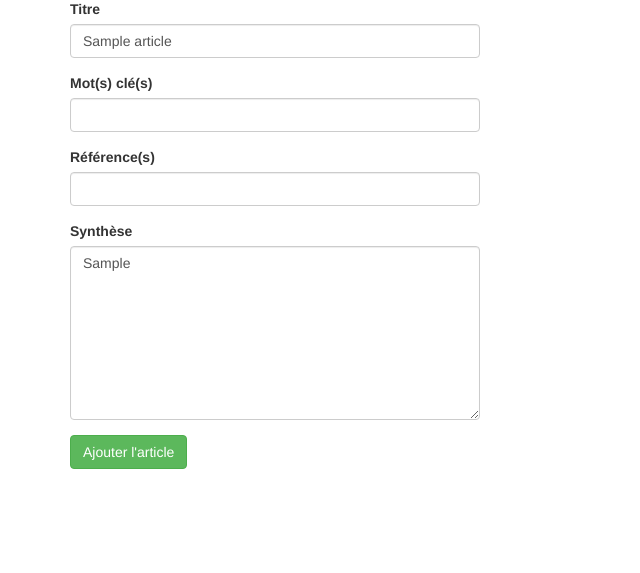
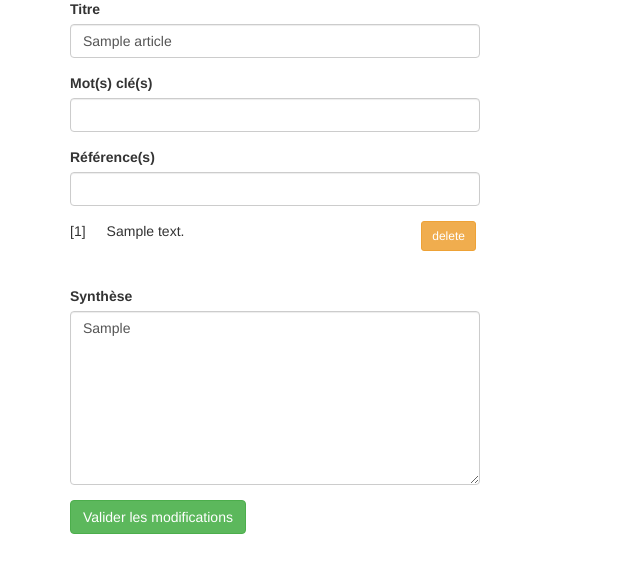
Before and after one commit to JL31/synthetiseur, a Flask app: page /modify_article/1 in a window 1280 px wide. Shown: the part 174-747 px from the top of the page, without its empty margins (0-640 px from the left). Run offline with Flask 2, Linux system fonts and the light colour scheme; a user stored in the database is signed in; tables that the repository leaves empty hold one stand-in row (values such as "Sample post"); some libraries are stand-ins or nearby versions.

Commit message:
Implémentation de :
- l'ajout de références à un article en cours de modification,
- l'affichage des références sur l'article en cours de mofication.

Modifications des implémentations de :

- l'ajout de références à l'article en cours d'édition,
- l'affichage des références sur l'article en cours d'édition.

Nettoyage préalable de l'article temporaire (TMP) dans la plupart des vues.

```diff
--- a/app/models.py
+++ b/app/models.py
@@ -144,7 +144,7 @@ class Article(db.Model):
     article_id = db.Column(db.Integer, primary_key = True)
     title = db.Column(db.String(100), index = True, unique = True)
     keywords = db.relationship("Keyword", secondary = article_keyword_association_table)
-    references = db.relationship("Reference", backref = "article", lazy = "dynamic")
+    references = db.relationship("Reference", backref = "article", lazy = "dynamic", cascade="all,delete")
     creation_date = db.Column(db.DateTime, index = True, default = datetime.utcnow)
     update_date = db.Column(db.DateTime, index = True, default = datetime.utcnow)
     synthesis = db.Column(db.Text())
--- a/app/routes.py
+++ b/app/routes.py
@@ -51,6 +51,13 @@ def index():
         :rtype: str
     """
 
+    tmp_article = Article.query.filter_by(title = "TMP").first()
+
+    if tmp_article:
+
+        db.session.delete(tmp_article)
+        db.session.commit()
+
     return render_template("index.html", title = "Index")
 
 # =============================================
@@ -99,6 +106,13 @@ def logout():
         :rtype: str
     """
 
+    tmp_article = Article.query.filter_by(title = "TMP").first()
+
+    if tmp_article:
+
+        db.session.delete(tmp_article)
+        db.session.commit()
+
     logout_user()
 
     return redirect(url_for("index"))
@@ -116,6 +130,13 @@ def user(username):
         :return: the view to be displayed
         :rtype: str
     """
+
+    tmp_article = Article.query.filter_by(title = "TMP").first()
+
+    if tmp_article:
+
+        db.session.delete(tmp_article)
+        db.session.commit()
 
     user = User.query.filter_by(username = username).first_or_404()
 
@@ -137,6 +158,13 @@ def user_profile_edition():
         :return: the view to be displayed
         :rtype: str
     """
+
+    tmp_article = Article.query.filter_by(title = "TMP").first()
+
+    if tmp_article:
+
+        db.session.delete(tmp_article)
+        db.session.commit()
 
     form = UserProfileEditorForm(current_user.username)
 
@@ -171,15 +199,24 @@ def create_article():
         :rtype: str
     """
 
+    tmp_article = Article.query.filter_by(title = "TMP").first()
+
+    if tmp_article:
+
+        references = tmp_article.references.all()
+
+    else:
+
+        references = []
+
     form = CreateArticle()
 
     if form.validate_on_submit():
 
-        article = Article(title = form.title.data,
-                          synthesis = form.synthesis.data,
-                          user_id = current_user.user_id)
+        tmp_article = Article.query.filter_by(title = "TMP").first()
+        tmp_article.title = form.title.data
+        tmp_article.synthesis = form.synthesis.data
 
-        db.session.add(article)
         db.session.commit()
 
         flash("L'article a bien été ajouté")
@@ -189,7 +226,10 @@ def create_article():
     return render_template("create_article.html",
                            title = "Créer un article",
                            form = form,
-                           user_id = current_user.user_id)
+                           user_id = current_user.user_id,
+                           current_article_id = -1,
+                           references = references,
+                           submit_button_title = "Ajouter")
 
 # ===============================
 @app.route("/user_articles_list")
@@ -201,6 +241,13 @@ def user_articles_list():
         :return: the view to be displayed
         :rtype: str
     """
+
+    tmp_article = Article.query.filter_by(title = "TMP").first()
+
+    if tmp_article:
+
+        db.session.delete(tmp_article)
+        db.session.commit()
 
     articles_list = User.query.filter_by(username = current_user.username).first().articles.all()
 
@@ -221,6 +268,13 @@ def article(article_number):
         :return: the view to be displayed
         :rtype: str
     """
+
+    tmp_article = Article.query.filter_by(title = "TMP").first()
+
+    if tmp_article:
+
+        db.session.delete(tmp_article)
+        db.session.commit()
 
     article = Article.query.get_or_404(int(article_number))
 
@@ -252,7 +306,16 @@ def modify_article(article_number):
         :rtype: str
     """
 
+    tmp_article = Article.query.filter_by(title = "TMP").first()
+
+    if tmp_article:
+
+        db.session.delete(tmp_article)
+        db.session.commit()
+
     article = Article.query.get_or_404(int(article_number))
+
+    references = article.references.all()
 
     form = ModifyArticle()
 
@@ -276,7 +339,11 @@ def modify_article(article_number):
 
     return render_template("create_article.html",
                            title = "Modifier un article",
-                           form = form)
+                           form = form,
+                           user_id = current_user.user_id,
+                           current_article_id = article.article_id,
+                           references = references,
+                           submit_button_title = "Valider les modifications")
 
 # =======================================================================
 @app.route("/delete_article/<article_number>", methods = ["GET", "POST"])
@@ -291,6 +358,13 @@ def delete_article(article_number):
         :return: the view to be displayed
         :rtype: str
     """
+
+    tmp_article = Article.query.filter_by(title = "TMP").first()
+
+    if tmp_article:
+
+        db.session.delete(tmp_article)
+        db.session.commit()
 
     article = Article.query.get_or_404(int(article_number))
 
@@ -311,6 +385,13 @@ def reset_password_request():
         :return: the view to be displayed
         :rtype: str
     """
+
+    tmp_article = Article.query.filter_by(title = "TMP").first()
+
+    if tmp_article:
+
+        db.session.delete(tmp_article)
+        db.session.commit()
 
     if current_user.is_authenticated:
 
@@ -347,6 +428,13 @@ def reset_password(token):
         :rtype: str
     """
 
+    tmp_article = Article.query.filter_by(title = "TMP").first()
+
+    if tmp_article:
+
+        db.session.delete(tmp_article)
+        db.session.commit()
+
     if current_user.is_authenticated:
 
         return redirect(url_for("index"))
@@ -371,57 +459,18 @@ def reset_password(token):
 
     return render_template("reset_password.html", form = form)
 
-# # ======================================================
-# @app.route("/add_keyword/<user_id>", methods = ["POST"])
-# @login_required
-# def add_keyword(user_id):
-#     """
-#         View function to add a keyword to an article (through AJAX request)
-
-#         :return: the view to be displayed
-#         :rtype: str
-#     """
-
-#     tmp_keyword = Keyword.query.filter_by(description = request.form["keywords"]).first()
-
-#     if tmp_keyword:
-
-#         emtpy_dict = {"already_exists": True}
-
-#         return jsonify(emtpy_dict)
-
-#     tmp_article = Article.query.filter_by(title = "TMP").first()
-
-#     if not tmp_article:
-
-#         tmp_article = Article(title = "TMP",
-#                               synthesis = "tmp",
-#                               user_id = int(user_id))
-
-#         db.session.add(tmp_article)
-#         db.session.commit()
-
-#         tmp_article = Article.query.filter_by(title = "TMP").first()
-
-#     keyword = Keyword(description = request.form["keywords"])
-
-#     tmp_article.keywords.append(keyword)
-
-#     db.session.commit()
-
-#     emtpy_dict = {"already_exists": False}
-
-#     return jsonify(emtpy_dict)
-
-# ======================================================
-@app.route("/add_reference/<user_id>", methods = ["POST"])
+# =============================================================================
+@app.route("/add_reference/<user_id>/<current_article_id>", methods = ["POST"])
 @login_required
-def add_reference(user_id):
+def add_reference(user_id, current_article_id):
     """
         View function to add a reference to an article (through AJAX request)
 
         :param user_id: the user id
         :type user_id: str
+
+        :param current_article_id: the current article id
+        :type current_article_id: str
 
         :return: the view to be displayed
         :rtype: str
@@ -429,18 +478,24 @@ def add_reference(user_id):
 
     data = {}
 
-    tmp_article = Article.query.filter_by(title = "TMP").first()
+    if int(current_article_id) != -1:
 
-    if not tmp_article:
+        tmp_article = Article.query.filter_by(article_id = int(current_article_id)).first()
 
-        tmp_article = Article(title = "TMP",
-                              synthesis = "tmp",
-                              user_id = int(user_id))
-
-        db.session.add(tmp_article)
-        db.session.commit()
+    else:
 
         tmp_article = Article.query.filter_by(title = "TMP").first()
+
+        if not tmp_article:
+
+            tmp_article = Article(title = "TMP",
+                                  synthesis = "tmp",
+                                  user_id = int(user_id))
+
+            db.session.add(tmp_article)
+            db.session.commit()
+
+            tmp_article = Article.query.filter_by(title = "TMP").first()
 
     reference = Reference(description = request.form["references"], article = tmp_article)
 
@@ -454,15 +509,18 @@ def add_reference(user_id):
 
     return jsonify(data)
 
-# ===============================================================
-@app.route("/delete_reference/<reference_id>", methods = ["GET"])
+# ====================================================================================
+@app.route("/delete_reference/<reference_id>/<current_article_id>", methods = ["GET"])
 @login_required
-def delete_reference(reference_id):
+def delete_reference(reference_id, current_article_id):
     """
         View function to delete a reference (through AJAX request)
 
         :param reference_id: the user id
         :type reference_id: str
+
+        :param current_article_id: the current article id
+        :type current_article_id: str
 
         :return: the view to be displayed
         :rtype: str
@@ -475,7 +533,14 @@ def delete_reference(reference_id):
     db.session.delete(reference)
     db.session.commit()
 
-    tmp_article = Article.query.filter_by(title = "TMP").first()
+    if int(current_article_id) != -1:
+
+        tmp_article = Article.query.filter_by(article_id = int(current_article_id)).first()
+
+    else:
+
+        tmp_article = Article.query.filter_by(title = "TMP").first()
+
     references = tmp_article.references.all()
 
     data["html_form"] = render_template("references_list.html",
--- a/app/static/js/add_reference.js
+++ b/app/static/js/add_reference.js
@@ -10,7 +10,7 @@ $(function ()
 
         $.ajax(
         {
-            url: form.attr("action"),
+            url: form.attr("data-url"),
             type: form.attr("method"),
             data: form.serialize(),
             dataType: 'json',
--- a/app/templates/create_article.html
+++ b/app/templates/create_article.html
@@ -5,7 +5,12 @@
     <h1>{{ title }}</h1>
     <hr>
     <div class="container">
-        <form action = "{{ url_for('add_reference', user_id = user_id) }}" method = "post" id="create-article-form">
+        <form action = ""
+              method = "post"
+              id="create-article-form"
+              data-url="{{ url_for('add_reference',
+                                   user_id = user_id,
+                                   current_article_id = current_article_id) }}">
             {{ form.hidden_tag() }}
             <div class="row">
                 <div class="form-group" style="width: 35%">
@@ -23,7 +28,7 @@
                 <div class="form-group" style="width: 35%">
                     {{ wtf.form_field(form.synthesis, class = "form-control", rows = "8") }}
                 </div>
-                <button type="submit" class="btn btn-success">Ajouter l'article</button>
+                <button type="submit" class="btn btn-success">{{ submit_button_title }}</button>
             </div>
         </form>
     </div>
--- a/app/templates/references_list.html
+++ b/app/templates/references_list.html
@@ -13,7 +13,11 @@
             {% endif %}
         </div>
         <div class="col">
-            <div class="btn btn-warning btn-sm" data-url="{{ url_for('delete_reference', reference_id = reference.reference_id) }}">delete</div>
+            <div class="btn btn-warning btn-sm"
+                 data-url="{{ url_for('delete_reference',
+                                      reference_id = reference.reference_id,
+                                      current_article_id = current_article_id) }}">delete
+            </div>
         </div>
     </div>
     <br>
```
Also changed, not shown: app/templates/article.html (+9 -3 lines).
